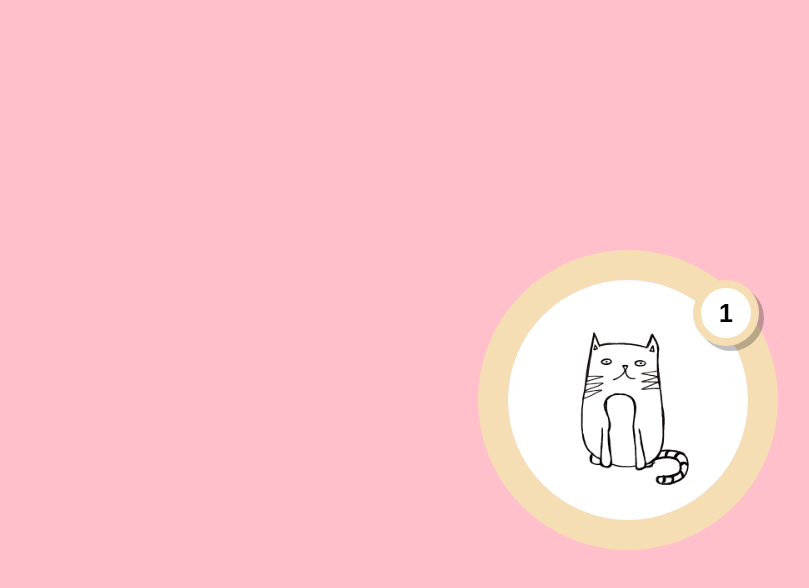
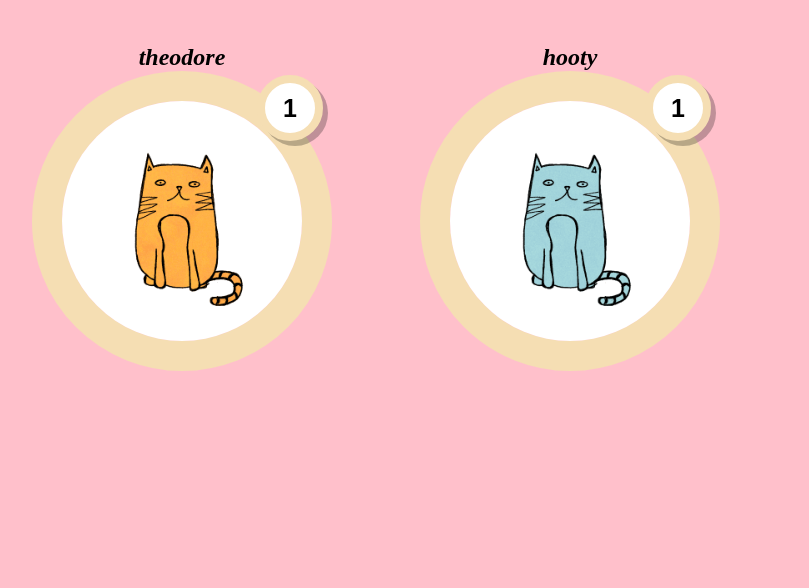
Before and after one commit to instantMash/cat-clicker, a website: page index.html in a window 1280 px wide. Shown: the whole page, without its empty margins (12-821 px from the left). Drawn offline with Linux system fonts and the light colour scheme.

Commit message:
Refactor code for adding multiple cats.

```diff
--- a/css/styles.css
+++ b/css/styles.css
@@ -1,5 +1,9 @@
 * {
   box-sizing: border-box;
+}
+
+img {
+  max-width: 100%;
 }
 
 html, body {
@@ -12,13 +16,39 @@ body {
   padding: 0;
 }
 
-.click-bait {
-  height: 100%;
+.cat-wrapper {
+  margin: 0 auto;
+  position: relative;
+}
+
+.cat-box {
+  width: 300px;
   position: relative;
   margin: 0 auto;
+  cursor: pointer;
+  float: left;
+  margin: 44px;
 }
 
-.click-number {
+.cat-box:active .cat-image {
+  transform: translate(0, 2px);
+}
+
+.cat-name {
+  margin: 0;
+  text-transform: lowercase;
+  font-style: italic;
+  text-align: center;
+}
+
+.cat-image {
+  margin: 0 auto;
+  display: block;
+  border-radius: 50%;
+  border: 30px solid wheat;
+}
+
+.click-counter {
   background: white;
   border: 8px solid wheat;
   text-align: center;
@@ -29,26 +59,8 @@ body {
   font-weight: bold;
   font-size: 25px;
   border-radius: 50%;
+  box-shadow: 5px 5px rgba(0,0,0, .25);
   position: absolute;
-  left: 50%;
-  margin-left: 65px;
-  top: 50%;
-  margin-top: -120px;
-  box-shadow: 5px 5px rgba(0,0,0, .25);
+  right: 9px;
+  bottom: 230px;
 }
-
-.clicker:active .cat-to-click {
-  transform: translate(0, 2px);
-}
-
-.cat-to-click {
-  width: 300px;
-  margin: 0 auto;
-  display: block;
-  border-radius: 50%;
-  border: 30px solid wheat;
-  position: absolute;
-  top: 50%;
-  left: 50%;
-  margin: -150px 0 0 -150px;
-}
--- a/index.html
+++ b/index.html
@@ -10,23 +10,90 @@
 <body>
 
 
-  <div class="click-bait">
-    <a id="target" class="clicker" href="#">
-      <img class="cat-to-click" src="images/cat-clicker-image.gif">
-    </a>
-    <div id="counter" class="click-number">1</div>
-  </div>
+<div id="wrapper" class="wrapper">
+</div>
+
 
   <script>
 
-  var catClicker = document.getElementById('target');
-  var counter = document.getElementById('counter');
+// Create Cat prototype.
+    function Cat(name, image){
+      this.name = name;
+      this.image = image;
+    }
 
-  target.addEventListener("click", function(){
-    var counterNumber = parseInt(counter.innerHTML);
-    counter.innerHTML = counterNumber + 1;
+// Instantiate cat objects.
+    var cat1 = new Cat("Theodore", "images/theodore.gif");
+    var cat2 = new Cat("Hooty", "images/hooty.gif");
 
-  });
+
+// Put the cat objects into an array.
+    var cats = [cat1, cat2];
+
+    catDraw = function(cat){
+      // Create container div.
+      var catBox = document.createElement("div");
+      catBox.classList.add("cat-box");
+      var node = document.createTextNode(""); // Needed to make an empty node for the div to show up. Not sure why.
+      catBox.appendChild(node);
+
+      // Create cat name header.
+      var name = document.createElement("h2");
+      var nameText = document.createTextNode(cat.name);
+      name.classList.add("cat-name");
+      name.appendChild(nameText);
+
+      // Create cat image.
+      var image = document.createElement("img");
+      image.setAttribute("src", cat.image);
+      image.classList.add("cat-image");
+
+      // Create counter.
+      var counter = document.createElement("div");
+      var counterText = document.createTextNode("1");
+      counter.appendChild(counterText);
+      counter.classList.add("click-counter");
+
+      // Append all the elements that we made.
+      var container = document.getElementById("wrapper");
+      container.appendChild(catBox);
+      catBox.appendChild(name);
+      catBox.appendChild(image);
+      catBox.appendChild(counter);
+
+    };
+
+    cats.forEach(catDraw);
+
+
+    function clicker(){
+      var target = document.getElementsByClassName('cat-box');
+      for(var i = 0; i < target.length; i++){
+        target[i].addEventListener("click", function(){
+          var counter = this.getElementsByClassName("click-counter");
+          for(var i = 0; i < counter.length; i++){
+          counterText = counter[i].innerHTML;
+          counterText = parseInt(counterText);
+          counter[i].innerHTML = counterText + 1;
+          }
+        })
+      }
+    }
+
+clicker();
+
+
+
+
+
+  // var catClicker = document.getElementById('target');
+  // var counter = document.getElementById('counter');
+  //
+  // target.addEventListener("click", function(){
+  //   var counterNumber = parseInt(counter.innerHTML);
+  //   counter.innerHTML = counterNumber + 1;
+  //
+  // });
 
 
 
```
Also changed, not shown: images/hooty.gif (added), images/theodore.gif (added).
